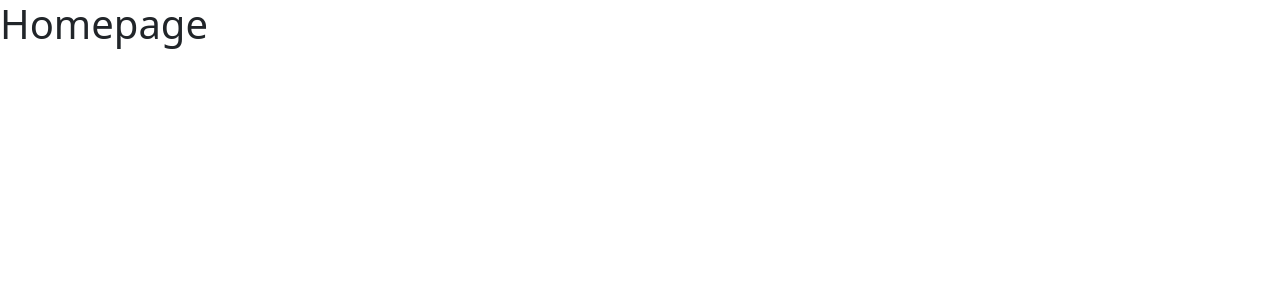
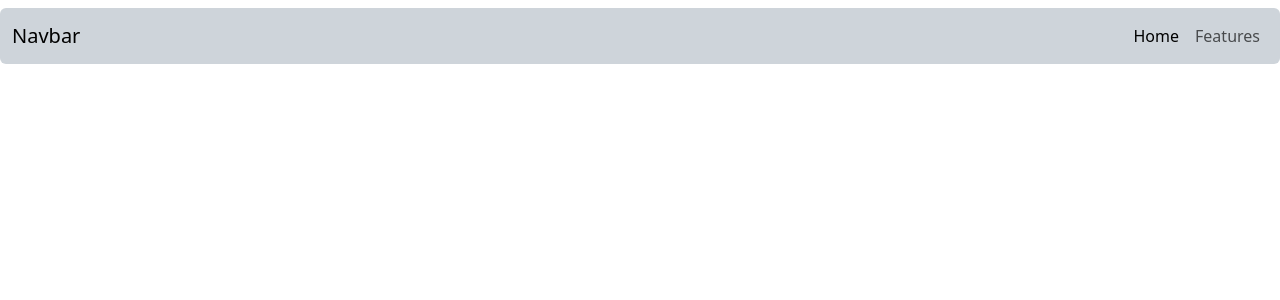
Before and after one commit to arasruislam/Car-Sales, a Django app: page / in a window 1280 px wide. Shown: the top 300 px of the page. Run offline with Django 5.2, Linux system fonts and the light colour scheme.

Commit message:
setup complete

```diff
--- a/car_sales/settings.py
+++ b/car_sales/settings.py
@@ -13,6 +13,7 @@ ALLOWED_HOSTS = []
 
 # Application definition
 INSTALLED_APPS = [
+    "jazzmin",
     "django.contrib.admin",
     "django.contrib.auth",
     "django.contrib.contenttypes",
--- a/templates/base.html
+++ b/templates/base.html
@@ -10,7 +10,22 @@
     <title>Car Sales System</title>
 </head>
 
-<body>
+<body style="width:1280px; margin: auto">
+    <nav class="navbar navbar-expand-lg bg-dark-subtle rounded-2 my-2">
+        <div class="container-fluid">
+            <a class="navbar-brand" href="#">Navbar</a>
+            <div class="d-flex" id="navbarNav">
+                <ul class="navbar-nav">
+                    <li class="nav-item">
+                        <a class="nav-link active" aria-current="page" href="#">Home</a>
+                    </li>
+                    <li class="nav-item">
+                        <a class="nav-link" href="#">Features</a>
+                    </li>
+                </ul>
+            </div>
+        </div>
+    </nav>
 
     {% block body %}
 
--- a/templates/index.html
+++ b/templates/index.html
@@ -1,5 +1,5 @@
 {% extends 'base.html' %}
 
 {% block body %}
-    <h1>Homepage</h1>
+    <h1></h1>
 {% endblock body %}
```
Also changed, not shown: db.sqlite3, 2 other files.
